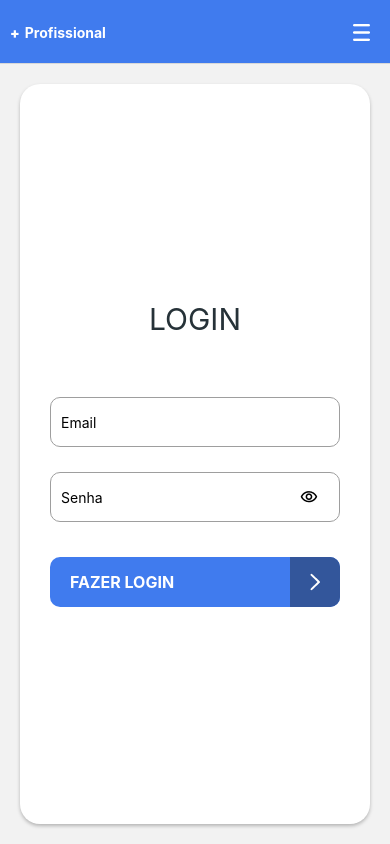
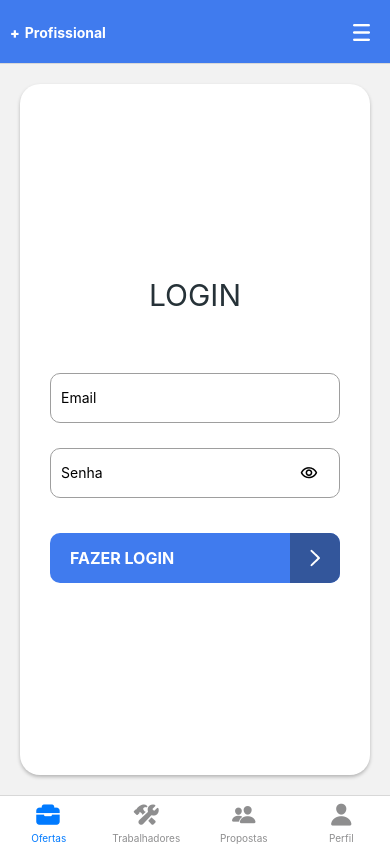
Before and after one commit to RanyellHenrique/maisprofissional, a React Native app: screen /Login in a window 390 px wide. Built offline with nearby package versions, Linux system fonts and the light colour scheme; no server answers.

Commit message:
Add tabBar

```diff
--- a/package.json
+++ b/package.json
@@ -15,6 +15,7 @@
     "@react-native-masked-view/masked-view": "^0.2.6",
     "@react-navigation/bottom-tabs": "^6.3.2",
     "@react-navigation/native": "^6.0.11",
+    "@react-navigation/native-stack": "^6.7.0",
     "@react-navigation/stack": "^6.2.2",
     "@types/react-native-htmlview": "^0.16.0",
     "@types/react-native-vector-icons": "^6.4.11",
--- a/src/pages/Login.tsx
+++ b/src/pages/Login.tsx
@@ -23,7 +23,7 @@ const Login: React.FC = () => {
     const handleLogin = async () => {
        const data = await login(userInfo);
        setUserFetchData(data);
-       navigation.navigate("Ofertas");
+       navigation.navigate("Ofertas", { screen: 'Ofertas' });
     }
 
     return (
--- a/src/pages/Ofertas.tsx
+++ b/src/pages/Ofertas.tsx
@@ -19,7 +19,7 @@ interface Categoria {
     descricao: string;
 }
 
-const Catalog: React.FC = () => {
+const Ofertas: React.FC = () => {
 
     const [search, setSearch] = useState("");
     const [ofertas, setOfertas] = useState<Oferta[]>([]);
@@ -53,4 +53,4 @@ const Catalog: React.FC = () => {
     )
 }
 
-export default Catalog;
+export default Ofertas;
--- a/src/routes/index.tsx
+++ b/src/routes/index.tsx
@@ -1,30 +1,125 @@
-import React from 'react';
-import { createStackNavigator } from '@react-navigation/stack';
+import React, { useState, useEffect } from 'react';
 import { HeaderText, NavBar } from '../components';
 import { Home, Ofertas, Login, OfertaDetails } from '../pages';
 import { colors } from '../styles';
+import { createBottomTabNavigator } from '@react-navigation/bottom-tabs';
+import Ionicons from 'react-native-vector-icons/Ionicons';
+import { createNativeStackNavigator } from '@react-navigation/native-stack';
+import { isAuthenticated } from '../services/auth';
 
-const Stack = createStackNavigator();
-
+const Tab = createBottomTabNavigator();
 
 const Routes: React.FC = () => {
+
+    const [isAuth, setAuth] = useState(false);
+
+    const authenticated = async () => {
+        const auth = await isAuthenticated() || false;
+        setAuth(auth)
+    }
+
+    useEffect(() => {
+        authenticated();
+    }, []);
+
     return (
-        <Stack.Navigator
-            screenOptions={{
+        <Tab.Navigator
+            screenOptions={({ route }) => ({
                 headerTitle: "",
                 headerStyle: {
                     backgroundColor: colors.primary
                 },
                 headerLeft: () => <HeaderText />,
-                headerRight: () => <NavBar />
-            }}
+                headerRight: () => <NavBar />,
+                tabBarIcon: ({ focused, color, size }) => {
+                    let iconName = '';
+
+                    if (route.name === 'Ofertas') {
+                        iconName = focused
+                            ? 'md-briefcase' : 'md-briefcase'
+                    } else if (route.name === 'Propostas') {
+                        iconName = focused ? 'md-people' : 'md-people';
+                    } else if (route.name === 'Trabalhadores') {
+                        iconName = focused ? 'md-construct' : 'md-construct';
+                    } else if (route.name === 'Perfil') {
+                        iconName = focused ? 'ios-person' : 'ios-person';
+                    }
+
+                    // You can return any component that you like here!
+                    return <Ionicons name={iconName} size={size} color={color} />;
+                }
+            })}
         >
-            <Stack.Screen name="Home" component={Home} />
-            <Stack.Screen name="Ofertas" component={Ofertas} />
-            <Stack.Screen name="Login" component={Login} />
-            <Stack.Screen name="OfertaDetails" component={OfertaDetails} />
-        </Stack.Navigator>
+            <Tab.Screen name="Ofertas" component={OfertasScreen} />
+            <Tab.Screen name="Trabalhadores" component={TrabalhadoresScreen} />
+            <Tab.Screen name="Propostas" component={PropostasScreen} />
+            <Tab.Screen name="Perfil" component={UsuariosScreen} />
+        </Tab.Navigator>
     )
 }
 
+const OfertasStack = createNativeStackNavigator();
+
+const OfertasScreen: React.FC = () => {
+    return (
+        <OfertasStack.Navigator screenOptions={{
+            headerShown: false
+        }}>
+            <OfertasStack.Screen name="Ofertas" component={Ofertas} />
+            <OfertasStack.Screen name="OfertaDetails" component={OfertaDetails} />
+            <OfertasStack.Screen name="Home" component={Home} />
+            <OfertasStack.Screen name="Login" component={Login} />
+        </OfertasStack.Navigator>
+    );
+}
+
+const PropostasStack = createNativeStackNavigator();
+
+const PropostasScreen: React.FC = () => {
+    return (
+        <PropostasStack.Navigator screenOptions={{
+            headerShown: false
+        }}>
+            <PropostasStack.Screen name="Ofertas" component={Ofertas} />
+            <PropostasStack.Screen name="OfertaDetails" component={OfertaDetails} />
+            <PropostasStack.Screen name="Home" component={Home} />
+            <PropostasStack.Screen name="Login" component={Login} />
+        </PropostasStack.Navigator>
+    );
+}
+
+const TrabalhadoresStack = createNativeStackNavigator();
+
+const TrabalhadoresScreen: React.FC = () => {
+    return (
+        <TrabalhadoresStack.Navigator screenOptions={{
+            headerShown: false
+        }}>
+            <TrabalhadoresStack.Screen name="Ofertas" component={Ofertas} />
+            <TrabalhadoresStack.Screen name="OfertaDetails" component={OfertaDetails} />
+            <TrabalhadoresStack.Screen name="Home" component={Home} />
+            <TrabalhadoresStack.Screen name="Login" component={Login} />
+        </TrabalhadoresStack.Navigator>
+    );
+}
+
+const UsuarioStack = createNativeStackNavigator();
+
+type Auth = {
+    authenticated: boolean
+}
+
+const UsuariosScreen: React.FC<Auth> = ({ authenticated }) => {
+    return (
+        <UsuarioStack.Navigator screenOptions={{
+            headerShown: false
+        }}>
+            {authenticated ?
+                <UsuarioStack.Screen name="Home" component={Home} />:
+                <UsuarioStack.Screen name="Login" component={Login} />
+            }
+        </UsuarioStack.Navigator>
+    );
+}
+
 export default Routes;
```
Also changed, not shown: 1 other file (tests, documents, lock files or other folders).
